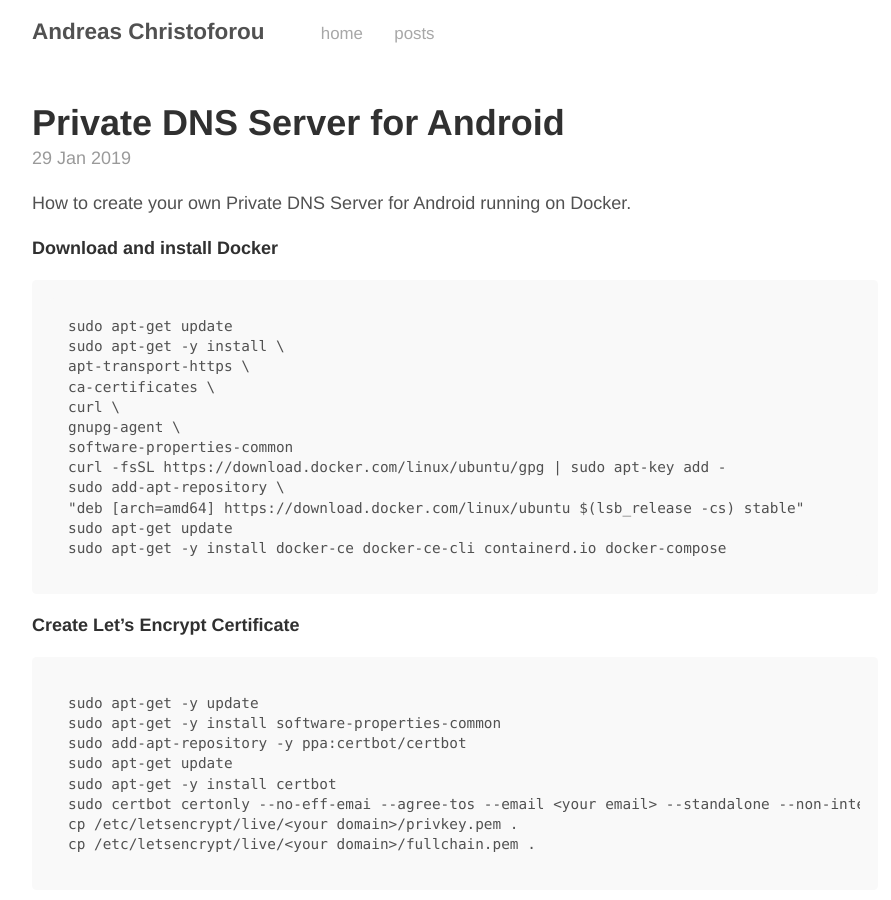
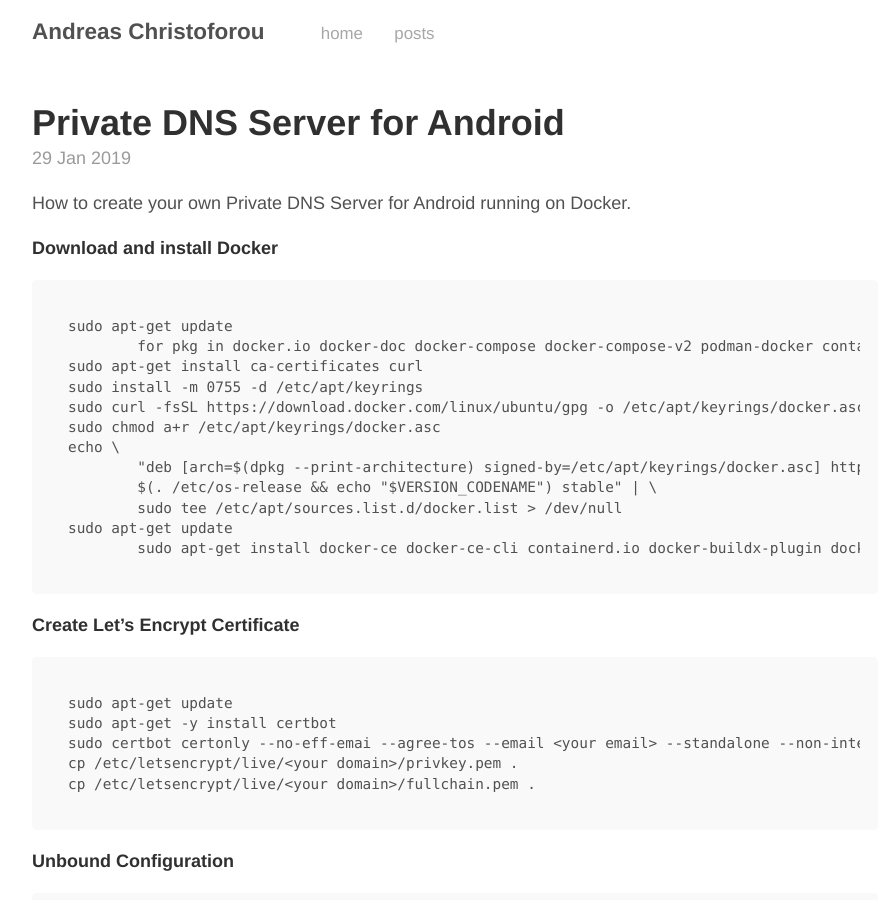
Before and after one commit to ChAndreas/chandreas.github.io, a Jekyll site: the page built from _posts/2019-01-29-unbound-privdns.md, in a window 1280 px wide and 900 px high. Shown: the whole window, without its empty margins (185-1076 px from the left). Built offline with Jekyll 4.4.1, drawn with Linux system fonts in a browser that asks for light colours.

Commit message:
Update 2019-01-29-unbound-privdns.md

```diff
--- a/_posts/2019-01-29-unbound-privdns.md
+++ b/_posts/2019-01-29-unbound-privdns.md
@@ -9,23 +9,20 @@ How to create your own Private DNS Server for Android running on Docker.
 **Download and install Docker**
 
 	sudo apt-get update
-	sudo apt-get -y install \
-	apt-transport-https \
-	ca-certificates \
-	curl \
-	gnupg-agent \
-	software-properties-common
-	curl -fsSL https://download.docker.com/linux/ubuntu/gpg | sudo apt-key add -
-	sudo add-apt-repository \
-	"deb [arch=amd64] https://download.docker.com/linux/ubuntu $(lsb_release -cs) stable"
+  	for pkg in docker.io docker-doc docker-compose docker-compose-v2 podman-docker containerd runc; do sudo apt-get remove $pkg; done
+	sudo apt-get install ca-certificates curl
+	sudo install -m 0755 -d /etc/apt/keyrings
+	sudo curl -fsSL https://download.docker.com/linux/ubuntu/gpg -o /etc/apt/keyrings/docker.asc
+	sudo chmod a+r /etc/apt/keyrings/docker.asc
+	echo \
+  	"deb [arch=$(dpkg --print-architecture) signed-by=/etc/apt/keyrings/docker.asc] https://download.docker.com/linux/ubuntu \
+  	$(. /etc/os-release && echo "$VERSION_CODENAME") stable" | \
+  	sudo tee /etc/apt/sources.list.d/docker.list > /dev/null
 	sudo apt-get update
-	sudo apt-get -y install docker-ce docker-ce-cli containerd.io docker-compose
+  	sudo apt-get install docker-ce docker-ce-cli containerd.io docker-buildx-plugin docker-compose-plugin docker-compose
 
 **Create Let's Encrypt Certificate**
 
-	sudo apt-get -y update
-	sudo apt-get -y install software-properties-common
-	sudo add-apt-repository -y ppa:certbot/certbot
 	sudo apt-get update
 	sudo apt-get -y install certbot
 	sudo certbot certonly --no-eff-emai --agree-tos --email <your email> --standalone --non-interactive --domain <your domain>
```
